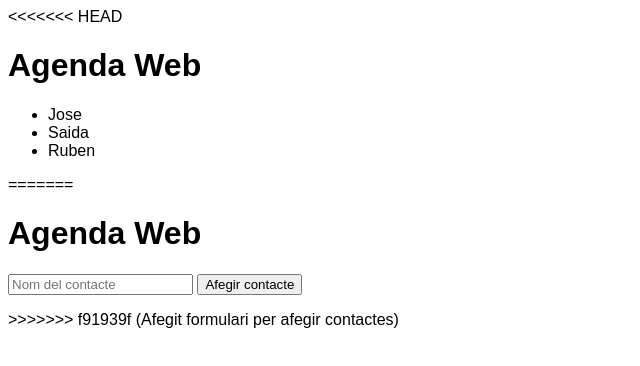
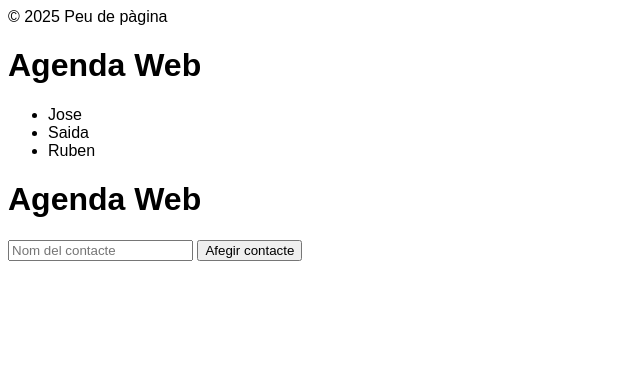
Before and after one commit to MMMazaira/Agenda, a plain HTML site: page index.html in a window 1280 px wide. Shown: the whole page, without its empty margins (0-640 px from the left). Drawn offline with Linux system fonts and the light colour scheme.

Commit message:
Resolució de conflicte entre main i peu_pagina

```diff
--- a/index.html
+++ b/index.html
@@ -1,13 +1,14 @@
 <!-- index.html -->
 <html>
   <head><link rel="stylesheet" href="style.css"></head>
+  <footer>© 2025 Peu de pàgina</footer>
   <body>
-<<<<<<< HEAD
+
 	    <h1>Agenda Web</h1>
     <!-- Afegit per Marianela Marin Mazaira -->
 
 	<script src="script.js"></script>
-=======
+
     <h1>Agenda Web</h1>
     <script src="script.js"></script>
 	<form id="contact-form">
@@ -15,6 +16,6 @@
   	<button type="submit">Afegir contacte</button>
 	</form>
 
->>>>>>> f91939f (Afegit formulari per afegir contactes)
+
   </body>
 </html>
```
